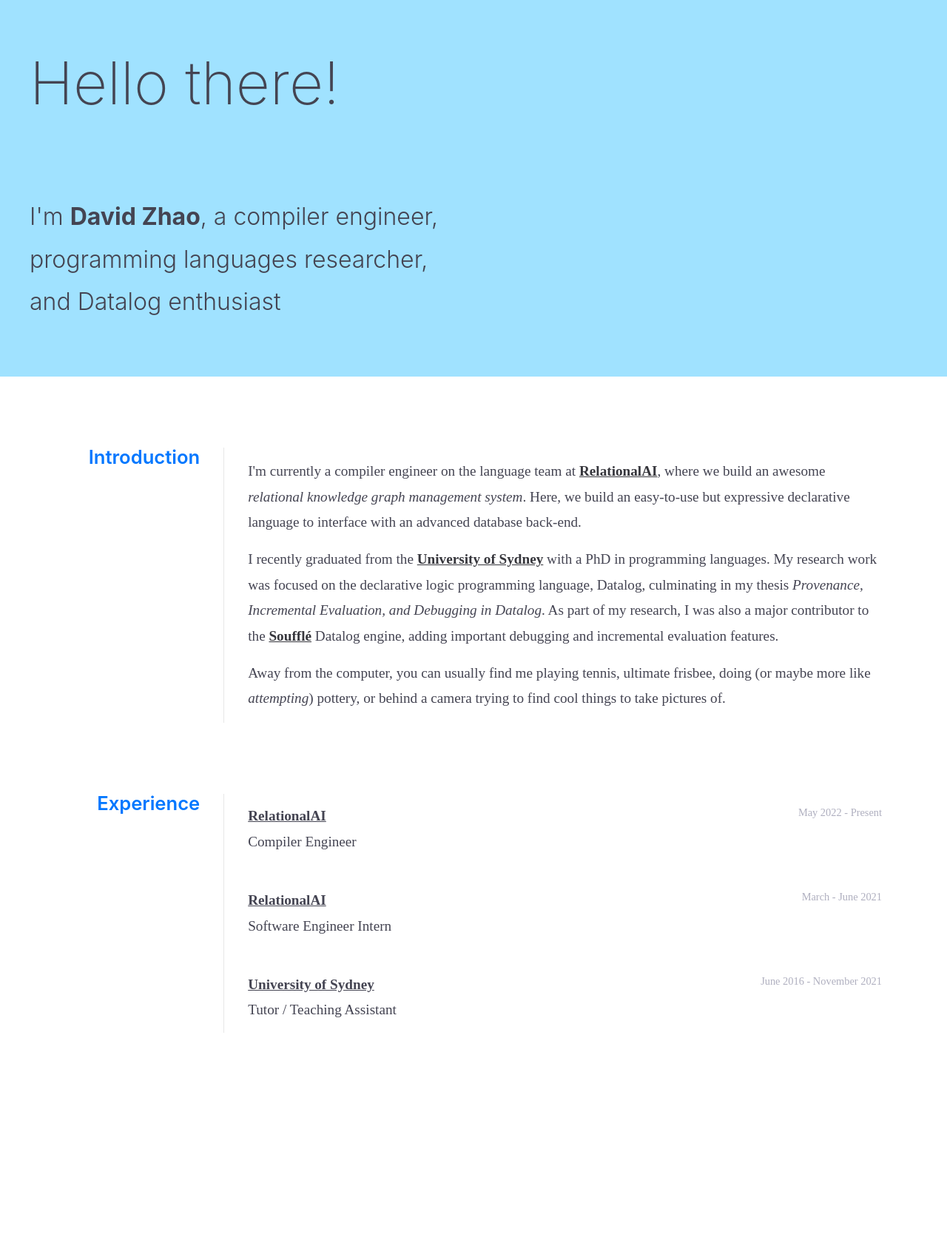
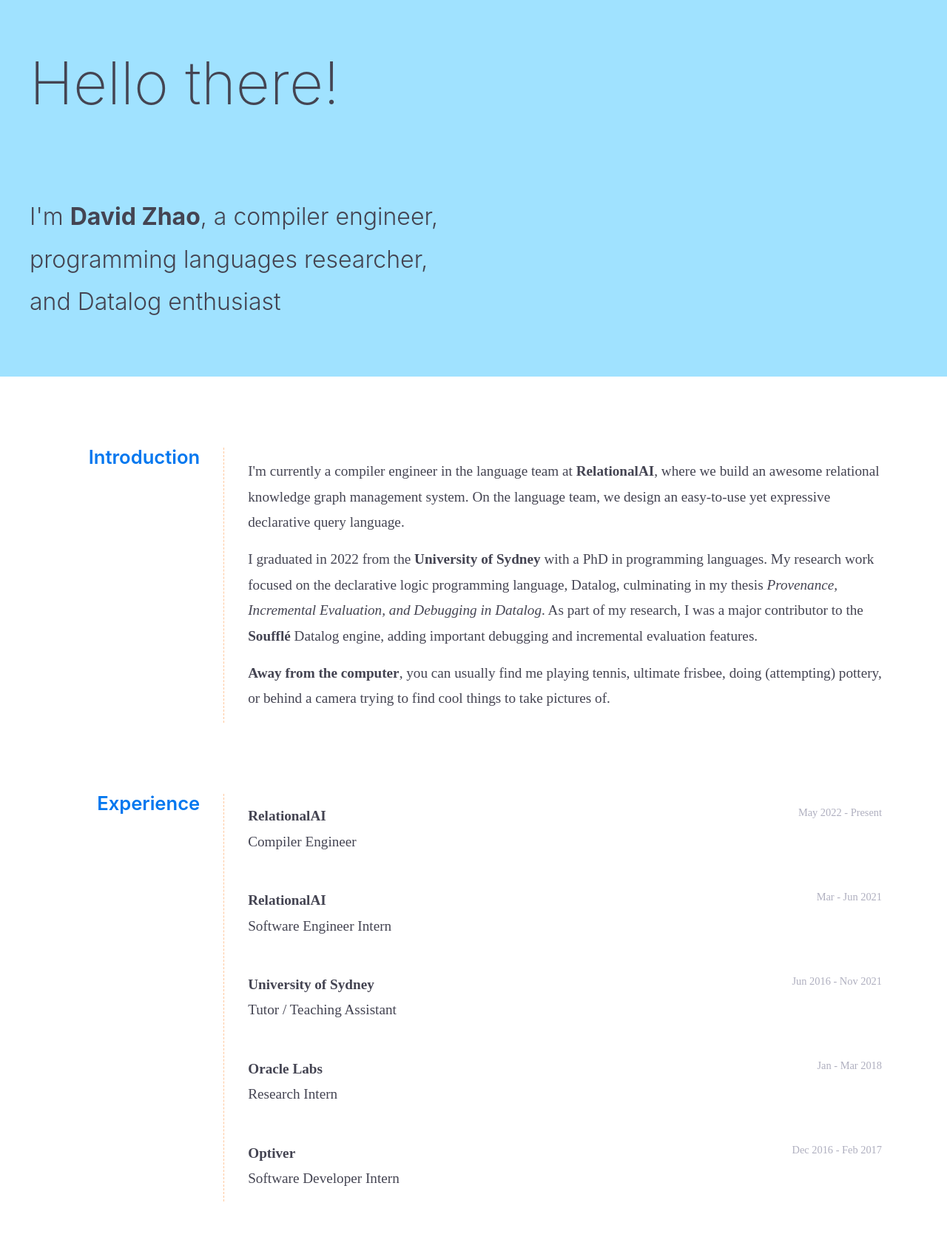
Before and after one commit to davidwzhao/davidwzhao.github.io, a Jekyll site: the page built from index.html, in a window 1280 px wide. Shown: the whole page at 74% size. Built offline with Jekyll 4.4.1, drawn with Linux system fonts in a browser that asks for light colours; some web fonts are replaced; before the commit the page ends 1444 px from its top, so only the background shows below that.

Commit message:
Update css and other stuff

```diff
--- a/_data/experience.yml
+++ b/_data/experience.yml
@@ -5,10 +5,20 @@
 
 - company: RelationalAI
   url: https://relational.ai/
-  time: March - June 2021
+  time: Mar - Jun 2021
   position: Software Engineer Intern
 
 - company: University of Sydney
   url: https://sydney.edu.au/
-  time: June 2016 - November 2021
+  time: Jun 2016 - Nov 2021
   position: Tutor / Teaching Assistant
+
+- company: Oracle Labs
+  url: https://labs.oracle.com/
+  time: Jan - Mar 2018
+  position: Research Intern
+
+- company: Optiver
+  url: https://optiver.com/
+  time: Dec 2016 - Feb 2017
+  position: Software Developer Intern
--- a/_includes/experience.html
+++ b/_includes/experience.html
@@ -1,7 +1,5 @@
 <section class="section experience">
     <span class="section_title">Experience</span>
-
-    <!-- TODO: make this yaml data -->
 
     <span class="section_content">
         {% for job in site.data.experience %}
@@ -9,7 +7,7 @@
         <div class="job">
             <div class="job_company_dates">
                 <span class="job_company">
-                    <a class="company_link" href="{{ job.url }}" target="_blank">
+                    <a class="underline_link" href="{{ job.url }}" target="_blank">
                         {{ job.company }}
                     </a>
                 </span>
@@ -18,23 +16,6 @@
             <span class="job_position">{{ job.position }}</span>
         </div>
 
-        <!--
-        <div class="job">
-            <div class="job_company_dates">
-            <span class="job_company">RelationalAI</span>
-            <span class="job_dates">March - June 2021</span>
-            </div>
-            <span class="job_position">Software Engineer Intern</span>
-        </div>
-
-        <div class="job">
-            <div class="job_company_dates">
-            <span class="job_company">University of Sydney</span>
-            <span class="job_dates">June 2016 - November 2021</span>
-            </div>
-            <span class="job_position">Tutor</span>
-        </div>
-        -->
         {% endfor %}
     </span>
 </section>
--- a/_includes/intro.html
+++ b/_includes/intro.html
@@ -3,28 +3,27 @@
 
     <span class="section_content">
         <p>
-        I'm currently a compiler engineer on the language team at
+        I'm currently a compiler engineer in the language team at
         <a class="underline_link" href="https://relational.ai" target="_blank">RelationalAI</a>,
         where we build an awesome
-        <span class="emph">relational knowledge graph management system</span>. Here, we
-        build an easy-to-use but expressive declarative language to interface with an
-        advanced database back-end.
+        <span class="emph">relational knowledge graph management system</span>. On the
+        language team, we design an easy-to-use yet expressive declarative query language.
         </p>
 
         <p>
-        I recently graduated from the
+        I graduated in 2022 from the
         <a class="underline_link" href="https://sydney.edu.au" target="_blank">University of Sydney</a>
-        with a PhD in programming languages. My research work was focused on the declarative
+        with a PhD in programming languages. My research work focused on the declarative
         logic programming language, Datalog, culminating in my thesis
-        <span class="emph">Provenance, Incremental Evaluation, and Debugging in Datalog</span>.
-        As part of my research, I was also a major contributor to the
+        <emph>Provenance, Incremental Evaluation, and Debugging in Datalog</emph>.
+        As part of my research, I was a major contributor to the
         <a class="underline_link", href="https://souffle-lang.org">Soufflé</a> Datalog engine,
         adding important debugging and incremental evaluation features.
         </p>
 
         <p>
-        Away from the computer, you can usually find me playing tennis, ultimate frisbee,
-        doing (or maybe more like <span class="emph">attempting</span>) pottery, or behind a
+        <strong>Away from the computer</strong>, you can usually find me playing tennis, ultimate frisbee,
+        doing (<span class="emph">attempting</span>) pottery, or behind a
         camera trying to find cool things to take pictures of.
         </p>
     </span>
--- a/_sass/coolscss/_base.scss
+++ b/_sass/coolscss/_base.scss
@@ -60,7 +60,7 @@
         // min-width: 500px;
         flex: 4 0 0;
 
-        border-left: 1px solid $off-white;
+        border-left: 1px dashed $orange;
 
         margin-top: 2rem;
         padding-left: 2rem;
@@ -89,12 +89,49 @@
 }
 
 // Font styles
-.emph {
+emph {
     font-style: italic;
 }
 
+strong {
+    font-style: bold;
+    font-weight: 700;
+}
+
+a {
+    font-style: normal;
+    font-weight: 700;
+    text-decoration: none;
+    color: $dark-grey;
+}
+
+// .underline_link {
+//     font-style: bold;
+//     font-weight: 600;
+//     color: $black;
+// }
 .underline_link {
-    font-style: bold;
-    font-weight: 600;
-    color: $black;
+    position: relative;
+    display: inline-block;
+    &:after {
+        position: absolute;
+        top: 100%;
+        left: 0;
+        width: 100%;
+        height: 1px;
+        background: $black;
+        content: '';
+        opacity: 0;
+        transition: height 0.2s, opacity 0.2s, transform 0.2s;
+        transform: translateY(-10px);
+    }
+    &:hover,
+    &:focus {
+        &:after {
+            height: 1.5px;
+            border-radius: 3px;
+            opacity: 1;
+            transform: translateY(-8px);
+        }
+    }
 }
--- a/_sass/coolscss/_experience.scss
+++ b/_sass/coolscss/_experience.scss
@@ -15,15 +15,8 @@
                 justify-content: space-between;
                 // line-height: 1.8;
 
-                // @media (max-width: $small-width) {
-                //     display: block;
-                // }
-
-                .job_company {
-                    .company_link {
-                        font-weight: 700;
-                        color: $dark-grey;
-                    }
+                @media (max-width: $small-width) {
+                    display: grid;
                 }
 
                 .job_dates {
--- a/_sass/coolscss/_globals.scss
+++ b/_sass/coolscss/_globals.scss
@@ -3,20 +3,21 @@
 $black: #36363c;
 $dark-grey: #444452;
 $grey: #777777;
-$blue: #0077ff;
+$blue: #0077ef;
 $slate: #afafbf;
 $off-white: #e7e7e7;
 $white: #ffffff;
 $green: #bae67e;
 $purple: #7d0ce8;
 $red: #ff0000;
-$orange: #e8850c;
+$orange: #FFC89E;
 $yellow: #ffdc00;
 $accent: #ffcc66;
 
 $cyan: #00AEEF;
 $cyan-background: #A0E2FF;
 
+
 // Screen widths
 $medium-width: 1007px;
 $small-width: 640px;
```
